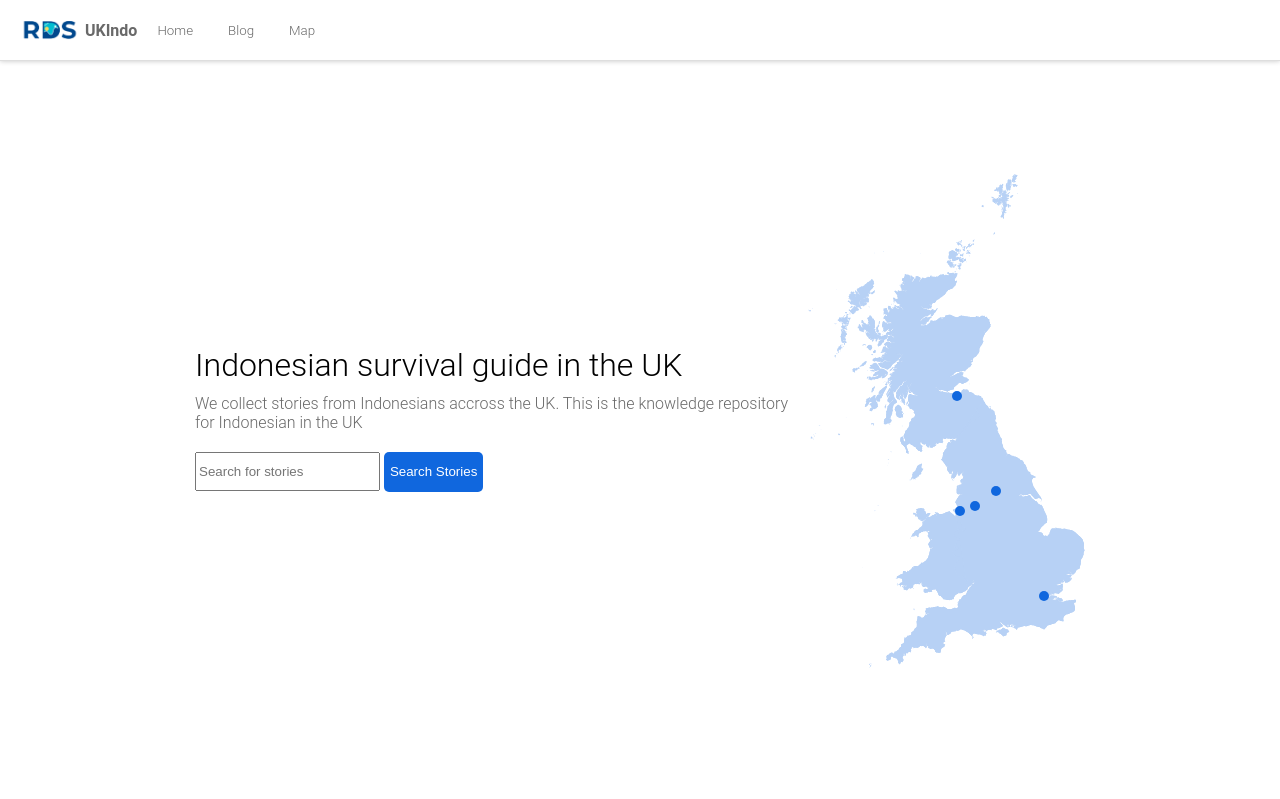
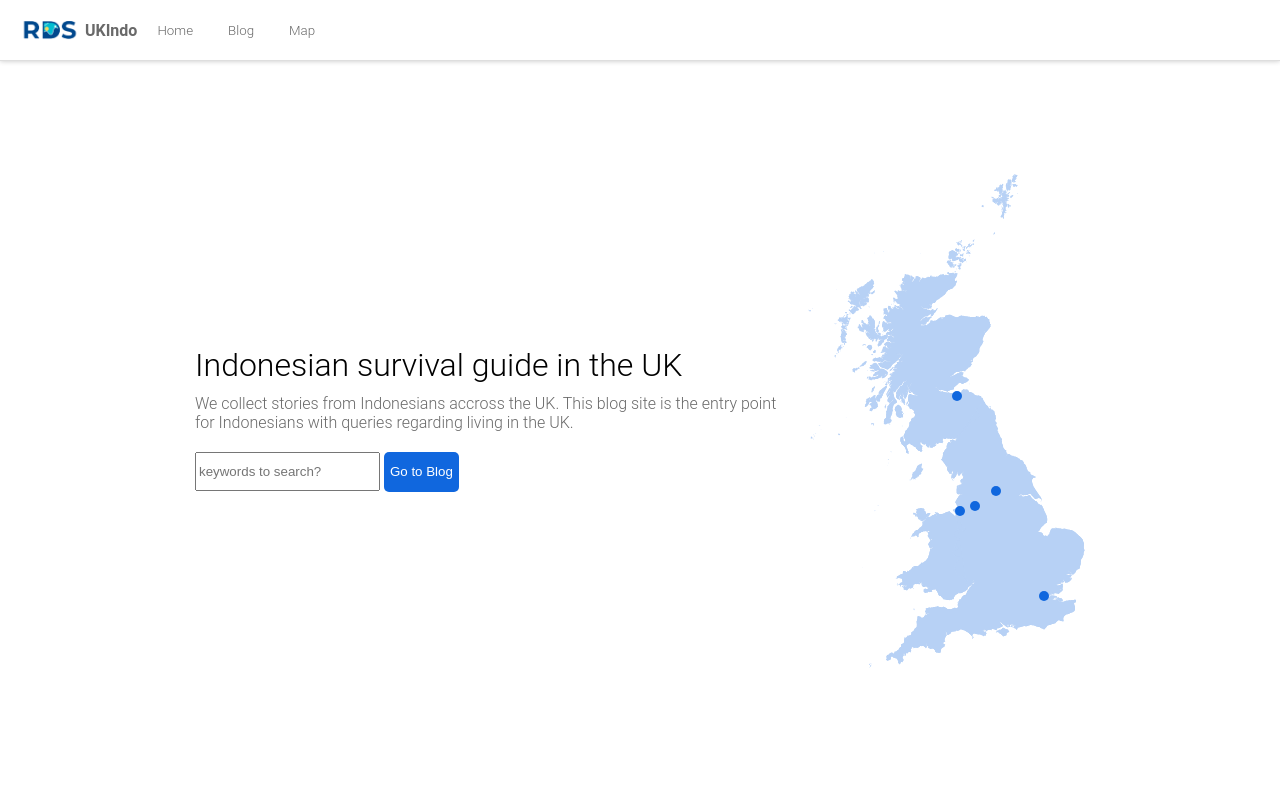
Before and after one commit to sutanmufti/uk-blog-static, a SvelteKit app: page / in a window 1280 px wide. Shown: the top 799 px of the page. Built offline with nearby package versions, Linux system fonts and the light colour scheme.

Commit message:
placheolder serach blog

```diff
--- a/src/routes/Hero.svelte
+++ b/src/routes/Hero.svelte
@@ -31,13 +31,13 @@
                 </span>
                 </div>
                 <div class='caption'>
-                    We collect stories from Indonesians accross the UK. This is the knowledge repository for Indonesian in the UK
+                    We collect stories from Indonesians accross the UK. This blog site is the entry point for Indonesians with queries regarding living in the UK.
                 </div>
                 <form  method="POST" action="{base}/search/" class='inputcontainer'>
                     <div class='goto'>
                         <!-- <a href="{base}/story/0"> -->
-                            <input class="searchinput" type="text" placeholder="Search for stories" name="keywords" bind:value={searchvalue}>
-                            <button id='go' type='submit'>Search Stories</button>
+                            <input class="searchinput" type="text" placeholder="keywords to search?" name="keywords" bind:value={searchvalue}>
+                            <button id='go' type='submit'>{(searchvalue)? 'Search Story':'Go to Blog'}</button>
                         <!-- </a> -->
                         <!-- <button id='colaborate'>I am Arriving in London Soon!</button> -->
                     </div>
```
